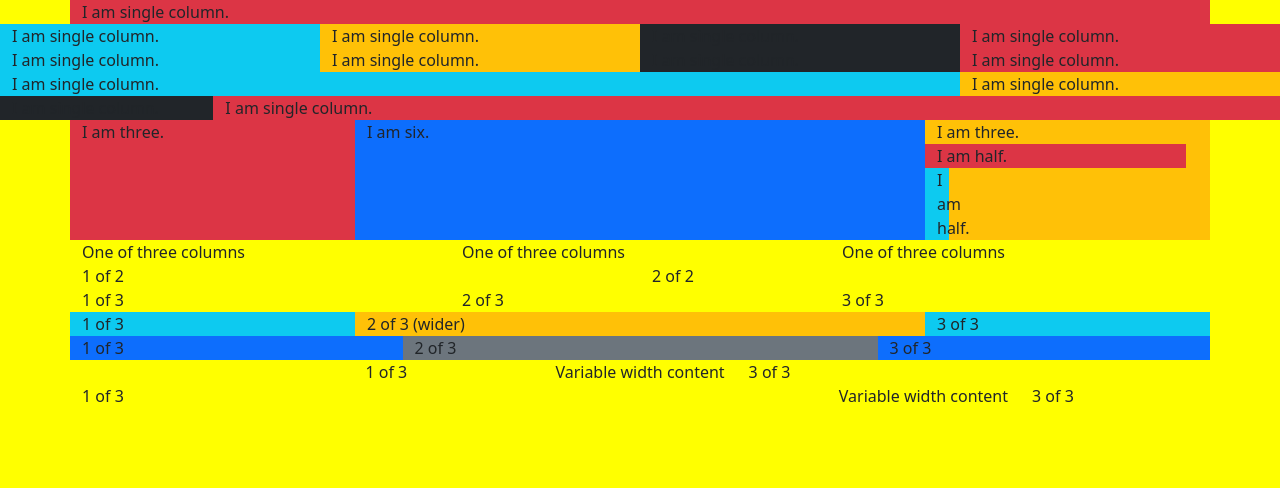
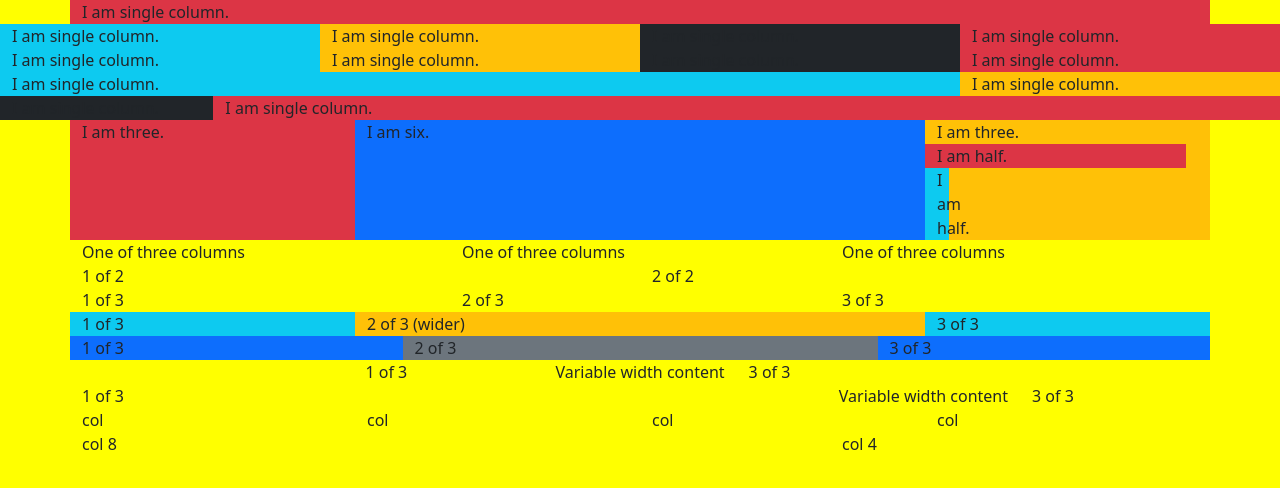
Before and after one commit to rezaasghari/bootstrap4, a plain HTML site: page index.html in a window 1280 px wide. Drawn offline with nearby package versions, Linux system fonts and the light colour scheme.

Commit message:
worked on classes col and col-* on bootstrap5

```diff
--- a/index.html
+++ b/index.html
@@ -158,6 +158,19 @@
         </div>
     </div>
 
+    <div class="container">
+        <div class="row">
+            <div class="col">col</div>
+            <div class="col">col</div>
+            <div class="col">col</div>
+            <div class="col">col</div>
+        </div>
+        <div class="row">
+            <div class="col-8">col 8</div>
+            <div class="col-4">col 4</div>
+        </div>
+    </div>
+
 
     <!-- Optional JavaScript; choose one of the two! -->
 
```
